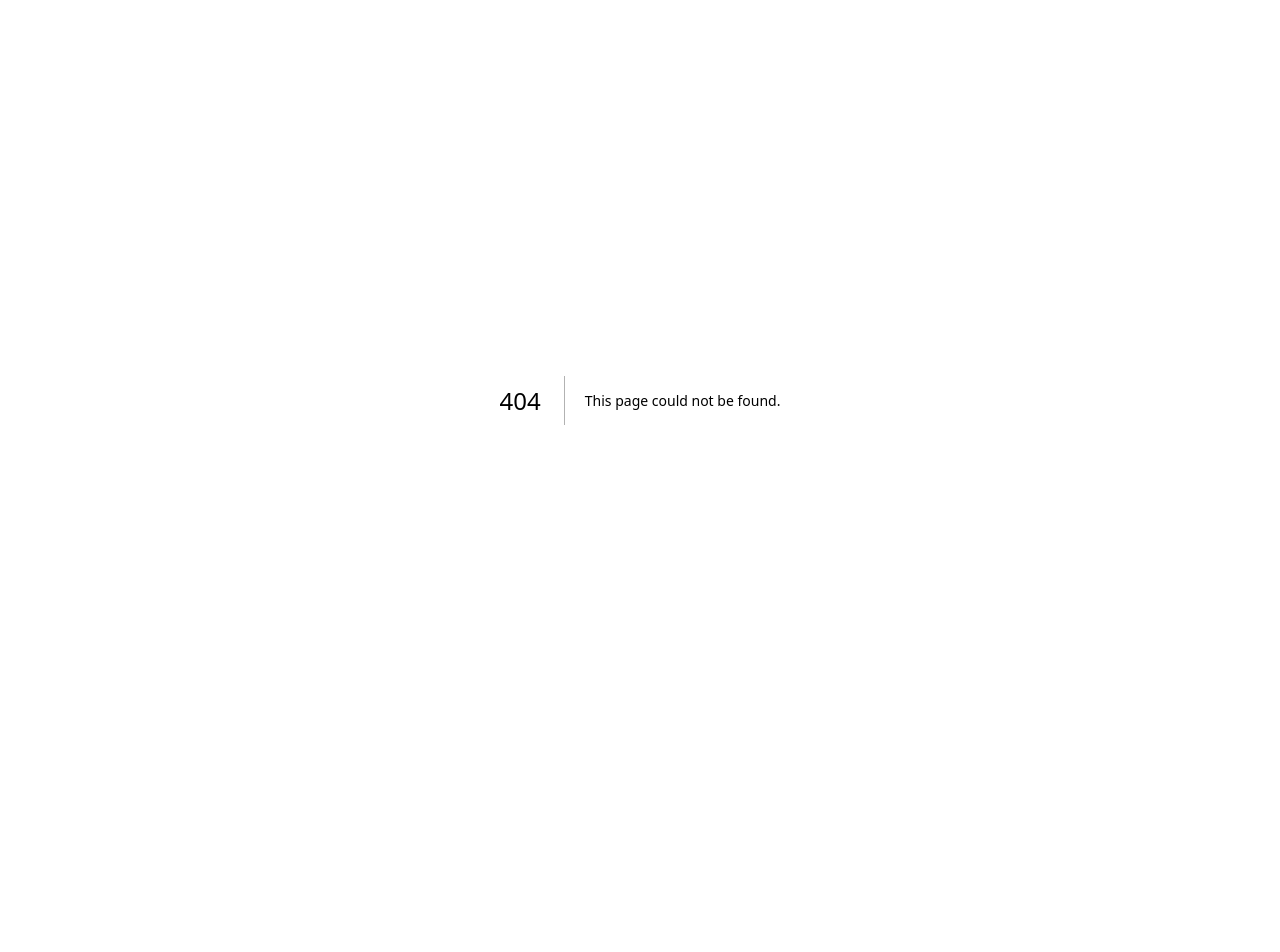
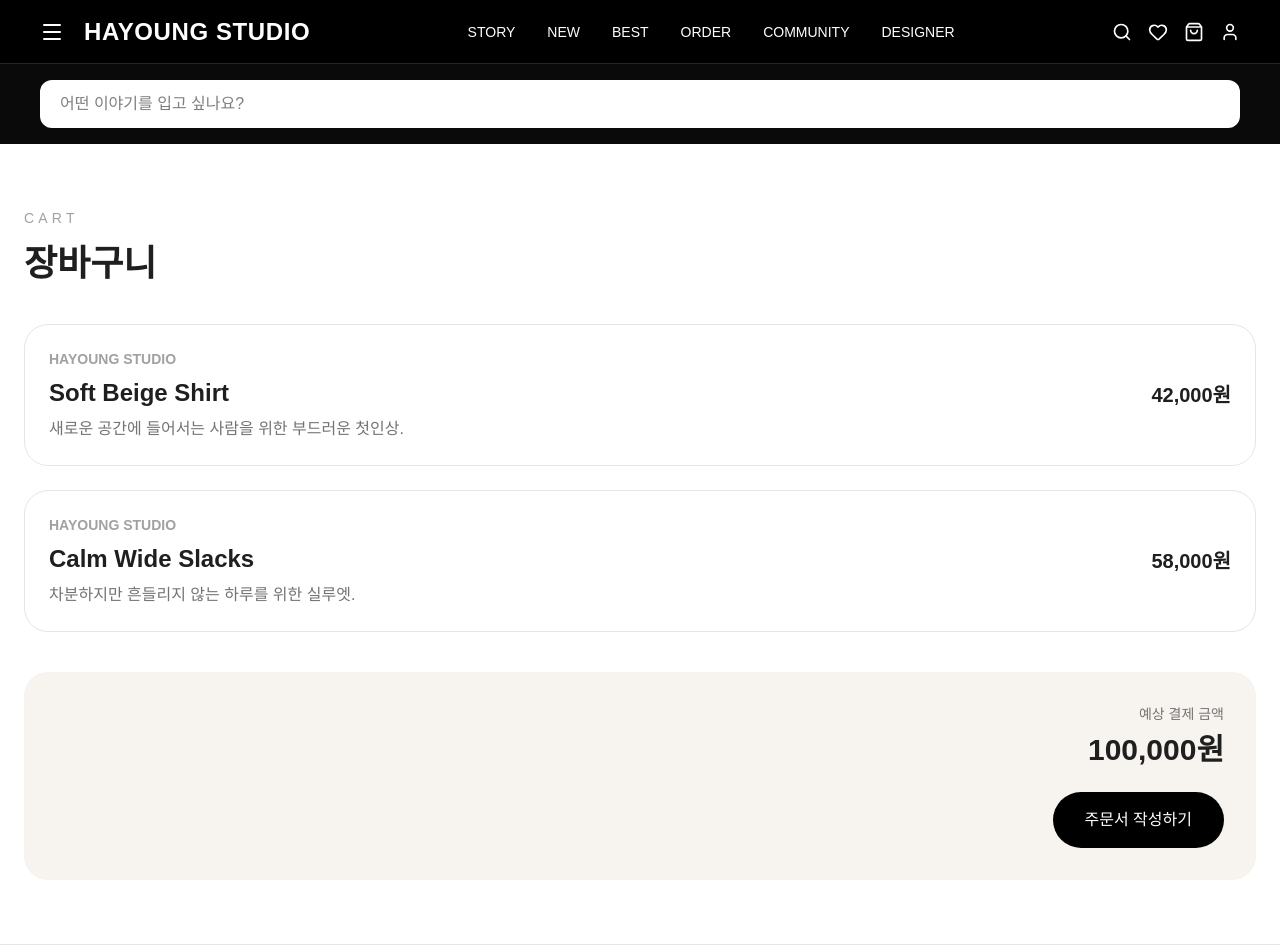
Before and after one commit to gxmzung/hay-story, a Next.js app: page /cart in a window 1280 px wide. Before the commit this address had no page. Shown: the top 952 px of the page. Before the commit the page ends 800 px from the top, so only its background shows below. Built offline with nearby package versions, Linux system fonts and the light colour scheme.

Commit message:
feat: add cart page mock

```diff
--- /dev/null
+++ b/app/cart/page.tsx
@@ -0,0 +1,48 @@
+import Header from "../../src/components/Header";
+import Footer from "../../src/components/Footer";
+import { products } from "../../src/data/products";
+
+export default function CartPage() {
+  const cartItems = products.slice(0, 2);
+
+  return (
+    <main className="min-h-screen bg-white text-[#1f1f1f]">
+      <Header />
+
+      <section className="mx-auto max-w-7xl px-6 py-16">
+        <p className="text-sm tracking-[0.3em] text-neutral-400">CART</p>
+        <h1 className="mt-4 text-4xl font-bold">장바구니</h1>
+
+        <div className="mt-10 grid gap-6">
+          {cartItems.map((item) => (
+            <article
+              key={item.id}
+              className="flex items-center justify-between rounded-3xl border border-neutral-200 p-6"
+            >
+              <div>
+                <p className="text-sm font-semibold text-neutral-400">
+                  HAYOUNG STUDIO
+                </p>
+                <h2 className="mt-2 text-2xl font-bold">{item.name}</h2>
+                <p className="mt-2 text-neutral-500">{item.story}</p>
+              </div>
+
+              <p className="text-xl font-bold">{item.price}</p>
+            </article>
+          ))}
+        </div>
+
+        <div className="mt-10 rounded-3xl bg-[#f7f3ee] p-8 text-right">
+          <p className="text-sm text-neutral-500">예상 결제 금액</p>
+          <p className="mt-2 text-3xl font-bold">100,000원</p>
+
+          <button className="mt-6 rounded-full bg-black px-8 py-4 text-white">
+            주문서 작성하기
+          </button>
+        </div>
+      </section>
+
+      <Footer />
+    </main>
+  );
+}
--- a/src/components/Header.tsx
+++ b/src/components/Header.tsx
@@ -1,7 +1,7 @@
 "use client";
 
 import { Heart, Menu, Search, ShoppingBag, User } from "lucide-react";
-
+import Link from "next/link";
 const menus = ["STORY", "NEW", "BEST", "ORDER", "COMMUNITY", "DESIGNER"];
 
 export default function Header() {
@@ -29,7 +29,9 @@ export default function Header() {
         <div className="flex gap-4">
           <Search size={20} />
           <Heart size={20} />
+          <Link href="/cart">
           <ShoppingBag size={20} />
+          </Link>
           <User size={20} />
         </div>
       </div>
```
